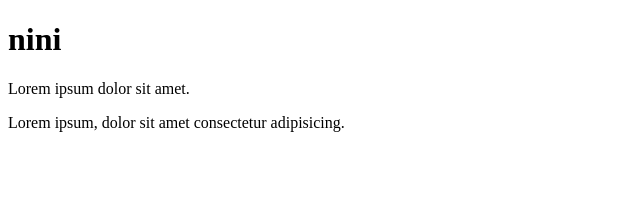
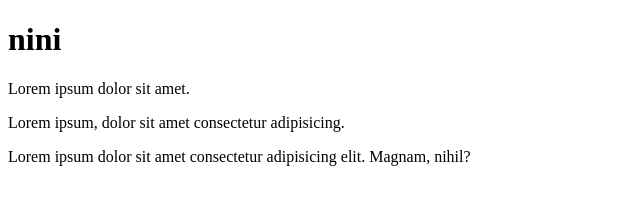
Before and after one commit to Nino-Techwoman/Lecture_2, a plain HTML site: page index.html in a window 1280 px wide. Shown: the whole page, without its empty margins (0-640 px from the left). Drawn offline with Linux system fonts and the light colour scheme.

Commit message:
Update index.html

```diff
--- a/index.html
+++ b/index.html
@@ -10,5 +10,6 @@
   <h1>nini</h1>
   <p>Lorem ipsum dolor sit amet.</p>
   <p>Lorem ipsum, dolor sit amet consectetur adipisicing.</p>
+  <p>Lorem ipsum dolor sit amet consectetur adipisicing elit. Magnam, nihil?</p>
 </body>
 </html>
```
